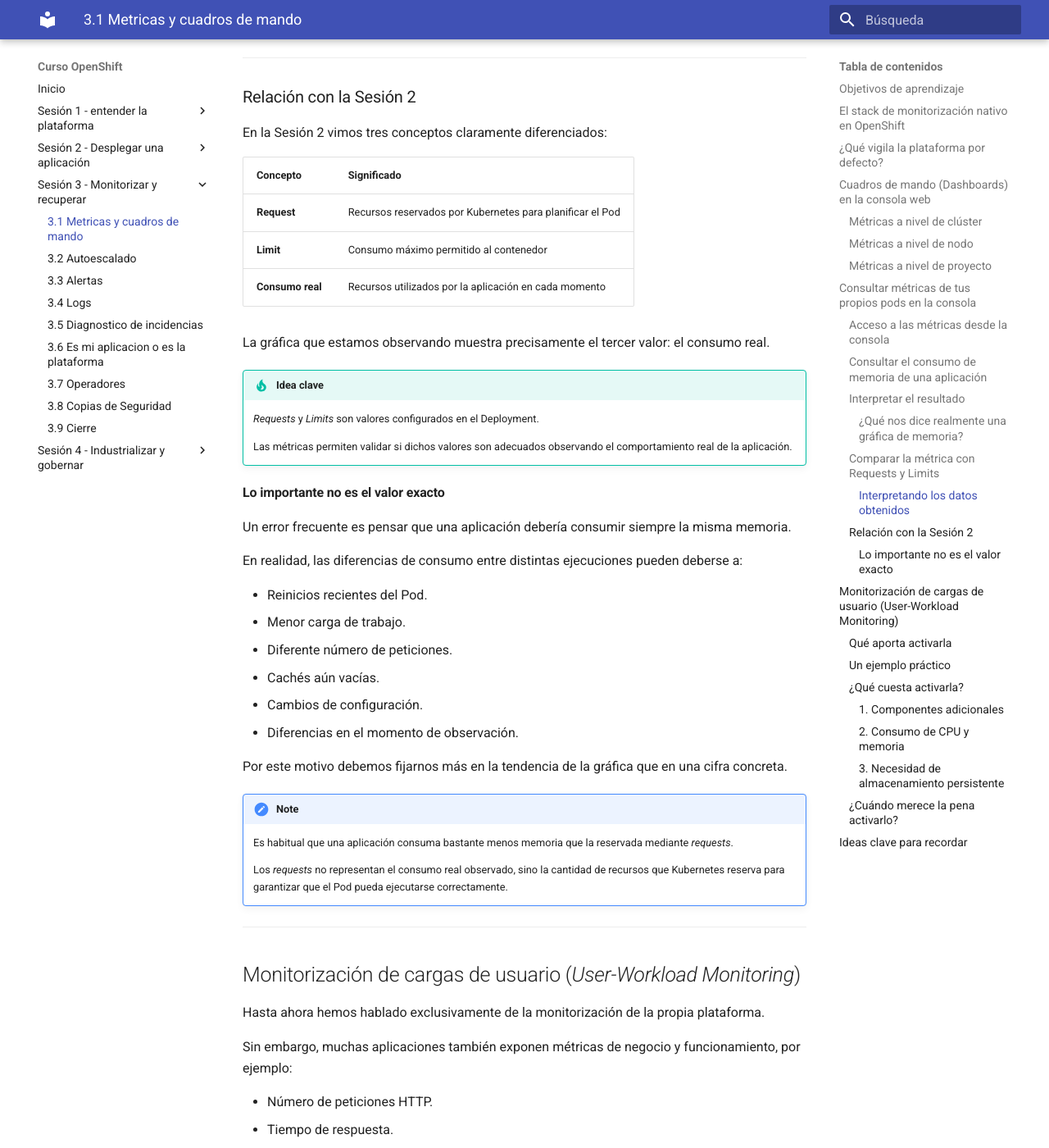
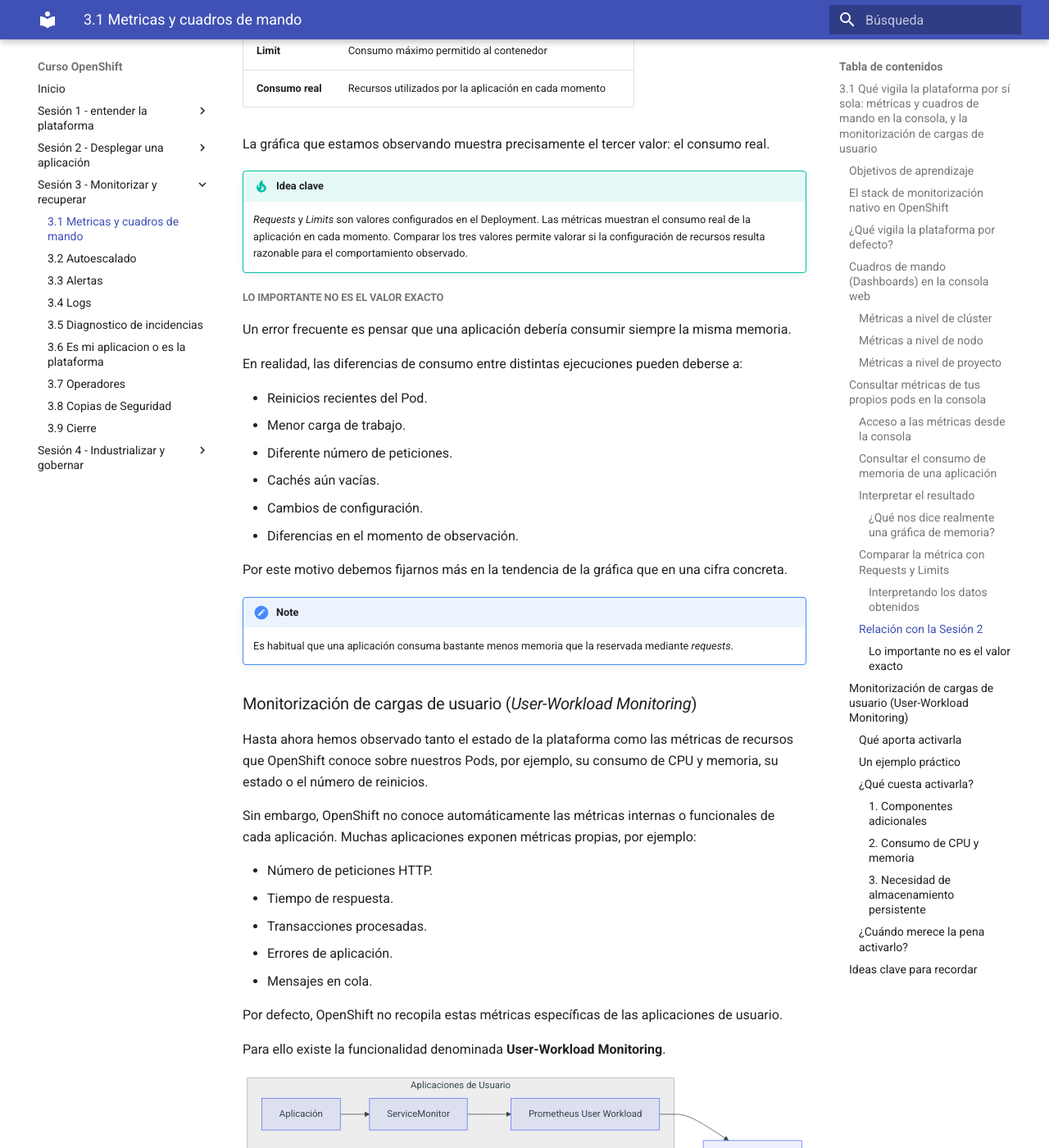
Before and after one commit to ieftraining/curso-openshift, an MkDocs documentation site: the page built from docs/sesion3/3.1 Metricas y cuadros de mando.md, in a window 1280 px wide and 1400 px high, scrolled down 5413 px. Shown: the whole window at 82% size. Built offline with MkDocs 1.6.1 and Material for MkDocs 9.7.7, drawn with Linux system fonts in a browser that asks for light colours; some of the changed text lies outside the part shown.

Commit message:
Add files via upload

````diff
--- a/docs/sesion3/3.1 Metricas y cuadros de mando.md
+++ b/docs/sesion3/3.1 Metricas y cuadros de mando.md
@@ -1,6 +1,6 @@
-# 3.1 Qué vigila la plataforma por sí sola: métricas y cuadros de mando en la consola, y la monitorización de cargas de usuario
+## 3.1 Qué vigila la plataforma por sí sola: métricas y cuadros de mando en la consola, y la monitorización de cargas de usuario
 
-## Objetivos de aprendizaje
+### Objetivos de aprendizaje
 
 Al finalizar este apartado serás capaz de:
 
@@ -11,44 +11,42 @@
 - Evaluar qué aporta activar la monitorización de proyectos definidos por el usuario y qué coste operativo e informático conlleva.
 - Consultar métricas de rendimiento y consumo de tus propios pods directamente desde la consola web e interpretar correctamente los resultados.
 
----
+Hasta ahora hemos aprendido a desplegar y configurar aplicaciones en OpenShift. Pero una vez que una aplicación está en ejecución aparece una nueva necesidad: saber qué está ocurriendo en el clúster y cómo se están comportando nuestras cargas de trabajo.
 
-## El stack de monitorización nativo en OpenShift
+La buena noticia es que OpenShift ya incorpora de serie gran parte de las herramientas necesarias para observar la plataforma.
+
+### El stack de monitorización nativo en OpenShift
 
 Cualquier plataforma moderna necesita conocer su estado de salud en todo momento.
 
-Para ello, OpenShift incorpora de serie un stack de monitorización completo basado en proyectos de la CNCF (*Cloud Native Computing Foundation*), desplegado y mantenido automáticamente mediante el operador del clúster (*Cluster Monitoring Operator*).
+Para ello, OpenShift incorpora de serie un stack de monitorización completo basado en proyectos de la CNCF (_Cloud Native Computing Foundation_), desplegado y mantenido automáticamente mediante el operador del clúster (_Cluster Monitoring Operator_).
 
 Este ecosistema se apoya principalmente en:
 
-- **Prometheus:** Es el motor central de almacenamiento y recolección de métricas. Funciona mediante un modelo *pull* (raspado o *scraping*), consultando periódicamente los *endpoints* `/metrics` expuestos por los componentes de la plataforma y los contenedores. Almacena estos datos como series temporales optimizadas.
+- **Prometheus:** Es el motor central de almacenamiento y recolección de métricas. Funciona mediante un modelo _pull_ (raspado o _scraping_), consultando periódicamente los _endpoints_ `/metrics` expuestos por los componentes de la plataforma y los contenedores. Almacena estos datos como series temporales optimizadas.
 - **Alertmanager:** Recibe las alertas generadas por Prometheus cuando las reglas definidas evalúan una condición anómala. Se encarga de gestionar el ciclo de vida de la alerta: agrupar, silenciar, deduplicar y enrutar las notificaciones hacia canales externos (correo electrónico, Slack, PagerDuty, Webhooks, etc.).
 - **Thanos Querier:** Componente fundamental en entornos distribuidos o de alta disponibilidad. Agrega y desduplica las métricas procedentes de múltiples instancias de Prometheus (como las de plataforma y las de usuario), ofreciendo un punto de acceso unificado (una vista global) para realizar consultas PromQL desde la consola web o herramientas de terceros.
-- **Consola web de OpenShift:** Actúa como la interfaz de visualización integrada. Consume los datos agregados por Thanos Querier para renderizar cuadros de mando (*dashboards*), gráficas temporales y alertas en tiempo real sin requerir una infraestructura externa como Grafana.
+- **Consola web de OpenShift:** Actúa como la interfaz de visualización integrada. Consume los datos agregados por Thanos Querier para renderizar cuadros de mando (_dashboards_), gráficas temporales y alertas en tiempo real sin requerir una infraestructura externa como Grafana.
 
 ```mermaid
 flowchart LR
     A[Componentes del clúster y nodos]
-    -->|Métricas| B[Prometheus]
-
+    A -->|Métricas| B[Prometheus]
     B --> C[Alertmanager]
     B --> D[Thanos Querier]
-
     D --> E[Consola web de OpenShift]
 ```
 
 Gracias a esta arquitectura, OpenShift recopila información constantemente sobre el funcionamiento del clúster sin necesidad de instalar o configurar herramientas adicionales.
 
----
-
-## ¿Qué vigila la plataforma por defecto?
+### ¿Qué vigila la plataforma por defecto?
 
 Nada más instalar OpenShift, la monitorización integrada comienza a recopilar información sobre:
 
 - Los nodos del clúster (capacidad, recursos consumidos, disco, red).
-- El plano de control de Kubernetes (*API Server*, *Controller Manager*, *Scheduler*).
-- `etcd` (latencia, tamaño de base de datos, estado del quórum).
-- Los *routers* de entrada e ingress controllers.
+- El plano de control de Kubernetes (_API Server_, _Controller Manager_, _Scheduler_).
+- etcd (latencia, tamaño de base de datos, estado del quórum).
+- Los _routers_ de entrada e ingress controllers.
 - Los operadores del clúster y su estado de salud.
 - El consumo global e individual de CPU y memoria.
 - La infraestructura de almacenamiento y la conectividad de red.
@@ -56,32 +54,31 @@
 !!! note
     Uno de los objetivos principales de la monitorización integrada es detectar problemas de plataforma antes de que tengan impacto sobre las aplicaciones desplegadas.
 
----
+### Cuadros de mando (_Dashboards_) en la consola web
 
-## Cuadros de mando (*Dashboards*) en la consola web
-
-La consola web incorpora múltiples *dashboards* que permiten visualizar el estado de salud del clúster de forma intuitiva.
+La consola web incorpora múltiples _dashboards_ que permiten visualizar el estado de salud del clúster de forma intuitiva.
 
 Accediendo a **Observe → Dashboards** encontraremos información estructurada desde diferentes perspectivas.
 
 ```mermaid
 flowchart TD
     A[Observe → Dashboards]
-
     A --> B[Visión global del clúster]
     A --> C[Métricas de nodos]
     A --> D[Namespaces y Workloads]
 ```
 
-### Métricas a nivel de clúster
+#### Métricas a nivel de clúster
+
 Permiten conocer:
 
 - Consumo global de CPU y memoria reservada vs. utilizada.
 - Estado general y disponibilidad de los operadores del clúster.
 - Capacidad disponible y salud de los componentes del plano de control.
-- Rendimiento y tiempos de respuesta de `etcd`.
+- Rendimiento y tiempos de respuesta de etcd.
 
-### Métricas a nivel de nodo
+#### Métricas a nivel de nodo
+
 Permiten analizar cada servidor físico o virtual individualmente:
 
 - CPU utilizada por nodo y saturación.
@@ -123,7 +121,7 @@
 container_memory_working_set_bytes{container!="",container!="POD"}
 ```
 
-### Interpretar el resultado
+#### Interpretar el resultado
 
 Al ejecutar la consulta observaremos una serie temporal asociada al contenedor seleccionado.
 
@@ -131,12 +129,14 @@
 
 Lo importante no es memorizar una cifra concreta, sino interpretar la información que proporciona la gráfica.
 
-#### ¿Qué nos dice realmente una gráfica de memoria?
+##### ¿Qué nos dice realmente una gráfica de memoria?
 
 Al analizar una métrica como:
+
 ```promql
 container_memory_working_set_bytes
 ```
+
 debemos fijarnos en:
 
 - Si el consumo es estable o creciente.
@@ -148,9 +148,7 @@
 
 Por el contrario, un crecimiento continuo durante largos periodos podría justificar una investigación adicional.
 
----
-
-### Comparar la métrica con Requests y Limits
+#### Comparar la métrica con Requests y Limits
 
 La aplicación `demo-formacion-yaml`, desplegada en la Sesión 2, ya incorpora una configuración de recursos.
 
@@ -161,7 +159,6 @@
   requests:
     cpu: "100m"
     memory: "128Mi"
-
   limits:
     cpu: "500m"
     memory: "512Mi"
@@ -169,27 +166,25 @@
 
 Ahora podemos comparar los valores observados en las métricas con la configuración real de la aplicación.
 
-#### Interpretando los datos obtenidos
+##### Interpretando los datos obtenidos
 
 El valor mostrado por la gráfica dependerá del momento de ejecución y de la carga de trabajo.
 
-Podemos comprobar si el consumo real se sitúa holgadamente por debajo de los *requests* reservados o si, por el contrario, muestra cercanía frente a los *limits* configurados.
+Podemos comprobar si el consumo real se sitúa holgadamente por debajo de los _requests_ reservados o si, por el contrario, muestra cercanía frente a los _limits_ configurados.
 
 Lo importante es responder a preguntas como:
 
 - ¿El consumo es estable?
 - ¿La aplicación se aproxima al límite de memoria?
-- ¿Los *requests* parecen razonables?
-- ¿Los *limits* proporcionan margen suficiente?
+- ¿Los _requests_ parecen razonables?
+- ¿Los _limits_ proporcionan margen suficiente?
 
----
-
-### Relación con la Sesión 2
+#### Relación con la Sesión 2
 
 En la Sesión 2 vimos tres conceptos claramente diferenciados:
 
 | Concepto | Significado |
-| :--- | :--- |
+|---|---|
 | **Request** | Recursos reservados por Kubernetes para planificar el Pod |
 | **Limit** | Consumo máximo permitido al contenedor |
 | **Consumo real** | Recursos utilizados por la aplicación en cada momento |
@@ -197,11 +192,9 @@
 La gráfica que estamos observando muestra precisamente el tercer valor: el consumo real.
 
 !!! tip "Idea clave"
-    *Requests* y *Limits* son valores configurados en el Deployment.
+    _Requests_ y _Limits_ son valores configurados en el Deployment. Las métricas muestran el consumo real de la aplicación en cada momento. Comparar los tres valores permite valorar si la configuración de recursos resulta razonable para el comportamiento observado.
 
-    Las métricas permiten validar si dichos valores son adecuados observando el comportamiento real de la aplicación.
-
-#### Lo importante no es el valor exacto
+##### Lo importante no es el valor exacto
 
 Un error frecuente es pensar que una aplicación debería consumir siempre la misma memoria.
 
@@ -217,17 +210,13 @@
 Por este motivo debemos fijarnos más en la tendencia de la gráfica que en una cifra concreta.
 
 !!! note
-    Es habitual que una aplicación consuma bastante menos memoria que la reservada mediante *requests*.
+    Es habitual que una aplicación consuma bastante menos memoria que la reservada mediante _requests_.
 
-    Los *requests* no representan el consumo real observado, sino la cantidad de recursos que Kubernetes reserva para garantizar que el Pod pueda ejecutarse correctamente.
+### Monitorización de cargas de usuario (_User-Workload Monitoring_)
 
----
+Hasta ahora hemos observado tanto el estado de la plataforma como las métricas de recursos que OpenShift conoce sobre nuestros Pods, por ejemplo, su consumo de CPU y memoria, su estado o el número de reinicios.
 
-## Monitorización de cargas de usuario (*User-Workload Monitoring*)
-
-Hasta ahora hemos hablado exclusivamente de la monitorización de la propia plataforma.
-
-Sin embargo, muchas aplicaciones también exponen métricas de negocio y funcionamiento, por ejemplo:
+Sin embargo, OpenShift no conoce automáticamente las métricas internas o funcionales de cada aplicación. Muchas aplicaciones exponen métricas propias, por ejemplo:
 
 - Número de peticiones HTTP.
 - Tiempo de respuesta.
@@ -235,67 +224,65 @@
 - Errores de aplicación.
 - Mensajes en cola.
 
-Por defecto, OpenShift no recopila estas métricas de usuario.
+Por defecto, OpenShift no recopila estas métricas específicas de las aplicaciones de usuario.
 
 Para ello existe la funcionalidad denominada **User-Workload Monitoring**.
 
 ```mermaid
 flowchart LR
-
     subgraph Plataforma
         A[Prometheus Plataforma]
     end
-
     subgraph Aplicaciones de Usuario
         B[Aplicación]
         C[ServiceMonitor]
         D[Prometheus User Workload]
     end
-
     B --> C
     C --> D
     D --> E[Thanos Querier]
     A --> E
 ```
 
-### Qué aporta activarla
+#### Qué aporta activarla
 
 Permite:
 
 - Monitorizar métricas específicas de negocio.
 - Obtener mayor visibilidad de las aplicaciones.
-- Construir *dashboards* personalizados.
+- Construir _dashboards_ personalizados.
 - Crear alertas propias.
 - Unificar métricas de plataforma y aplicación.
 
-### Un ejemplo práctico
+#### Un ejemplo práctico
 
 Imaginemos una API corporativa.
 
 - **Sin User-Workload Monitoring:** OpenShift sabe cuánta CPU consume y cuánta memoria utiliza, pero no sabe cuántas peticiones procesa.
 - **Con User-Workload Monitoring:** OpenShift conoce también las métricas funcionales de la aplicación, permitiendo a los equipos construir cuadros de mando orientados al negocio.
 
----
-
-### ¿Qué cuesta activarla?
+#### ¿Qué cuesta activarla?
 
 La monitorización avanzada aporta mucho valor, pero también tiene un coste.
 
-#### 1. Componentes adicionales
+##### 1. Componentes adicionales
+
 Será necesario desplegar componentes encargados de:
 
 - Recopilar métricas de usuario.
 - Evaluar reglas personalizadas.
 - Almacenar más información histórica.
 
-#### 2. Consumo de CPU y memoria
+##### 2. Consumo de CPU y memoria
+
 Cuantas más métricas recopilemos:
 
 - Más CPU utilizará Prometheus.
 - Más memoria requerirá la plataforma.
 - Más trabajo deberá realizar el sistema de monitorización.
 
-#### 3. Necesidad de almacenamiento persistente
+##### 3. Necesidad de almacenamiento persistente
+
 Las métricas deben guardarse durante un periodo determinado, lo que implica:
 
 - Más almacenamiento.
@@ -303,33 +290,33 @@
 - Mayor planificación de capacidad.
 
 !!! warning "Planificación de capacidad"
-    *User-Workload Monitoring* aporta mucho valor, pero conviene evaluar previamente el impacto que tendrá sobre CPU, memoria y almacenamiento del clúster.
+    _User-Workload Monitoring_ aporta mucho valor, pero conviene evaluar previamente el impacto que tendrá sobre CPU, memoria y almacenamiento del clúster.
 
----
-
-### ¿Cuándo merece la pena activarlo?
+#### ¿Cuándo merece la pena activarlo?
 
 Como criterio general:
 
 | Escenario | Recomendación |
-| :--- | :--- |
+|---|---|
 | Clúster pequeño de aprendizaje | Normalmente no es necesario |
 | Aplicaciones corporativas críticas | Muy recomendable |
 | Observabilidad avanzada | Recomendable |
 | Alertas funcionales de negocio | Imprescindible |
 | Equipos que solo necesitan CPU y memoria | Puede no compensar |
 
----
-
-## Ideas clave para recordar
+### Ideas clave para recordar
 
 !!! tip "Resumen"
     - OpenShift incorpora un stack completo de monitorización basado en Prometheus, Alertmanager y Thanos.
     - La plataforma monitoriza automáticamente nodos, operadores y componentes críticos del clúster.
-    - La consola web proporciona *dashboards* integrados para visualizar el estado de salud del entorno.
-    - Observar métricas reales permite validar si *requests* y *limits* están correctamente dimensionados.
+    - La consola web proporciona _dashboards_ integrados para visualizar el estado de salud del entorno.
+    - Observar métricas reales permite validar si _requests_ y _limits_ están correctamente dimensionados.
     - El valor exacto de una métrica puede variar significativamente según el momento y la carga de trabajo.
     - Lo importante es interpretar tendencias y relacionarlas con la configuración de recursos.
-    - *User-Workload Monitoring* permite monitorizar métricas específicas de las aplicaciones.
+    - _User-Workload Monitoring_ permite monitorizar métricas específicas de las aplicaciones.
     - Esta funcionalidad aporta gran visibilidad, pero también consume CPU, memoria y almacenamiento.
     - Antes de activarla conviene evaluar el valor que aporta frente al coste operativo que introduce.
+
+Hasta ahora hemos aprendido a observar cómo se comporta nuestra aplicación y cuánto consume. Pero OpenShift puede ir un paso más allá: puede utilizar determinadas métricas para adaptar automáticamente el número de réplicas a la carga.
+
+En el siguiente apartado veremos cómo hacerlo mediante el autoescalado horizontal de Pods (_Horizontal Pod Autoscaler_ o HPA).
````
Also changed, not shown: other parts of docs/sesion3/3.1 Metricas y cuadros de mando.md (+13 -12 lines).
